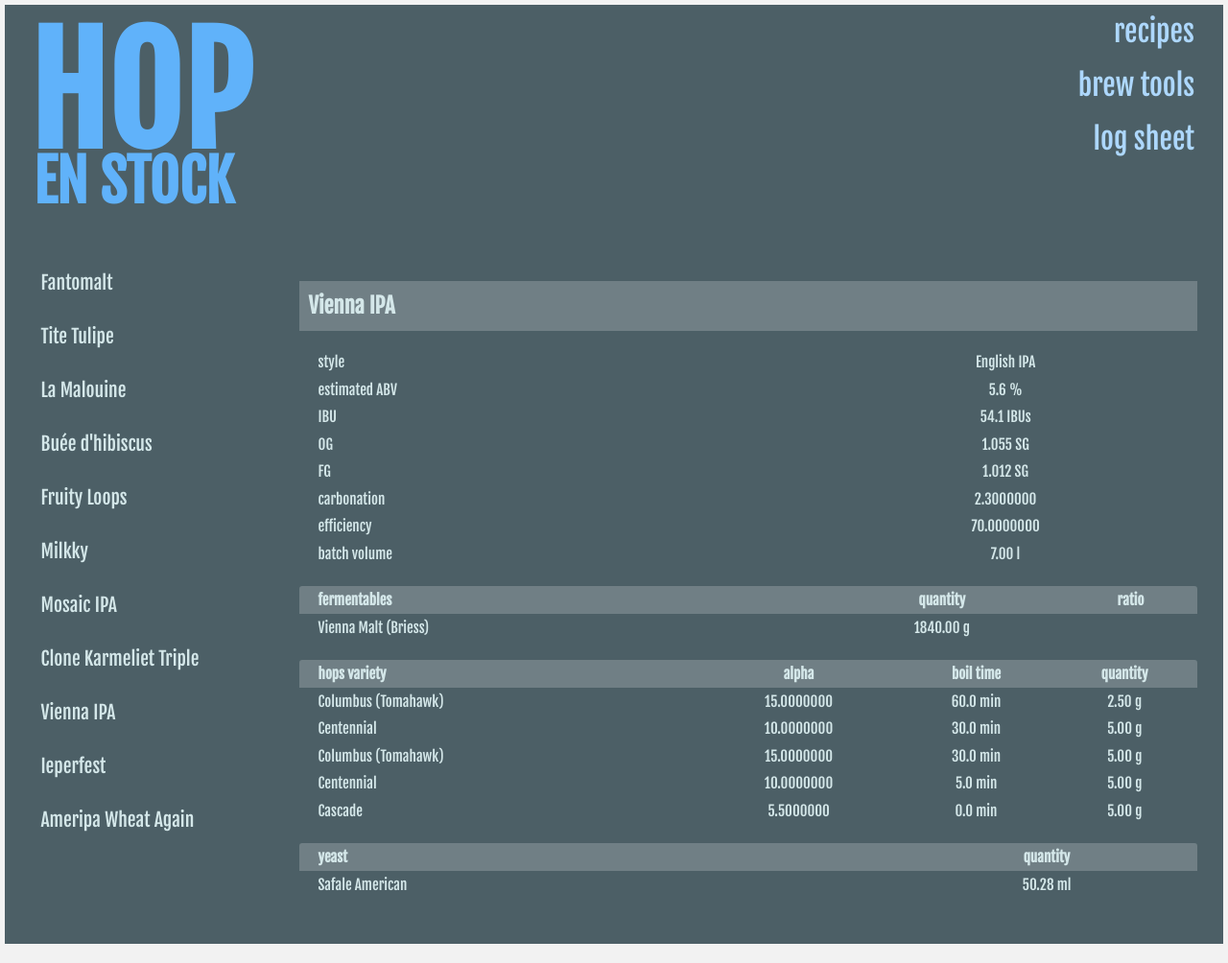
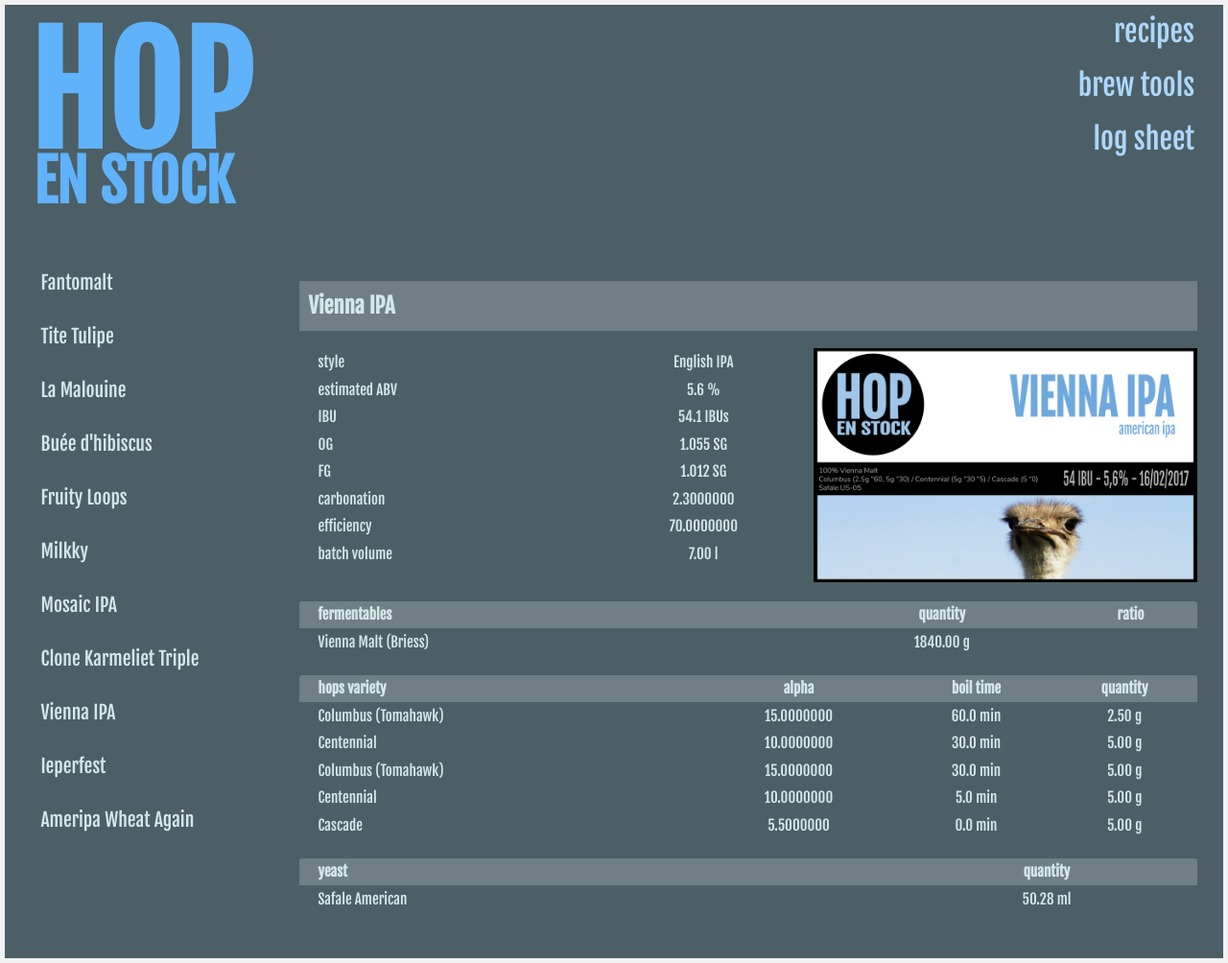
Before and after one commit to ipingu/hopenstock, a Jekyll site: the page built from _posts/2017-02-16-vienna-ipa.md, in a window 1280 px wide. Shown: the whole page at 96% size. Built offline with Jekyll 4.4.1, drawn with Linux system fonts in a browser that asks for light colours; some web fonts are replaced.

Commit message:
Add Vienna IPA image

```diff
--- a/_posts/2017-02-16-vienna-ipa.md
+++ b/_posts/2017-02-16-vienna-ipa.md
@@ -3,4 +3,5 @@
 title: Vienna IPA
 categories: recipes ipa
 recipe_id: vienna-ipa
+image: vienna-ipa.png
 ---
```
Also changed, not shown: images/vienna-ipa.png (added).
